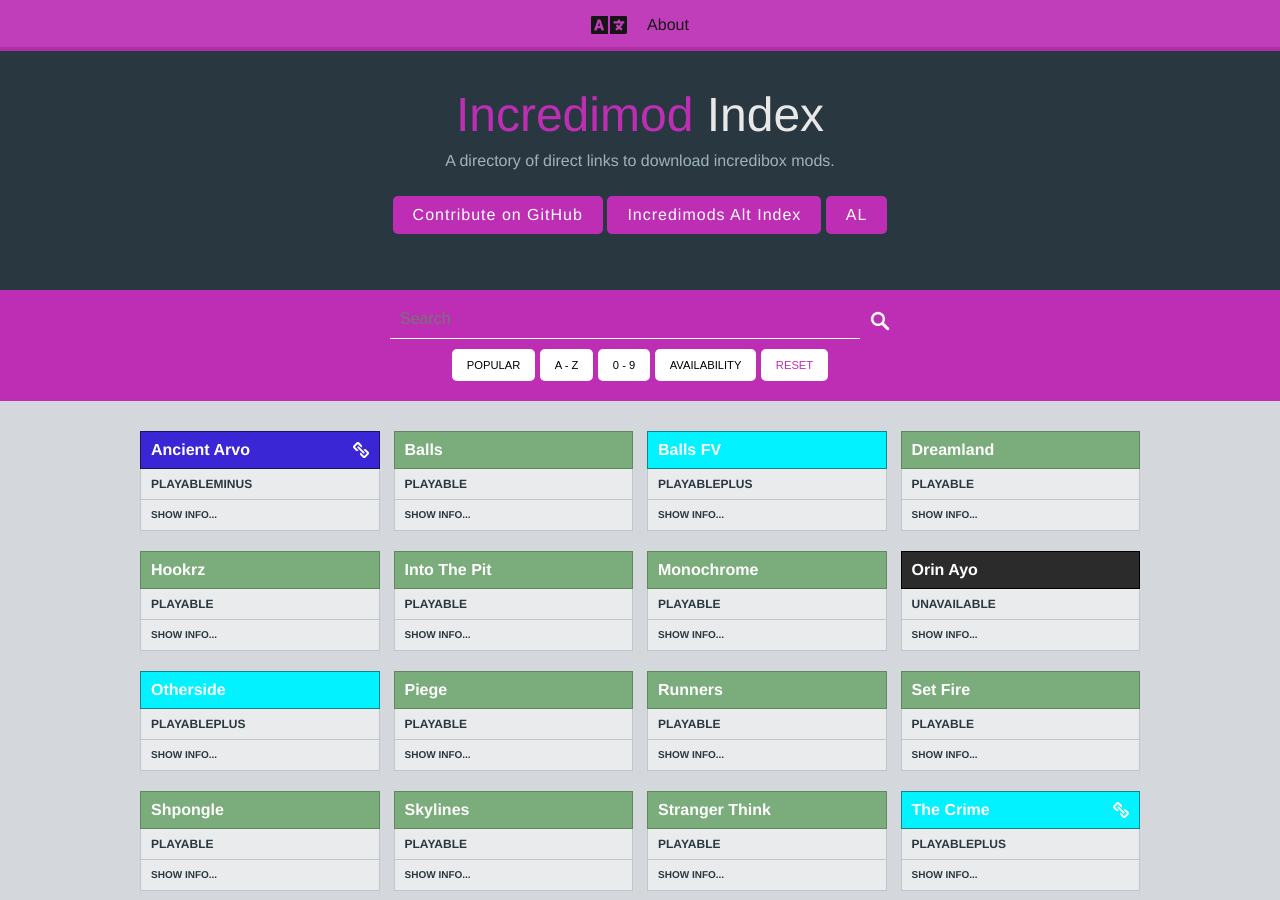
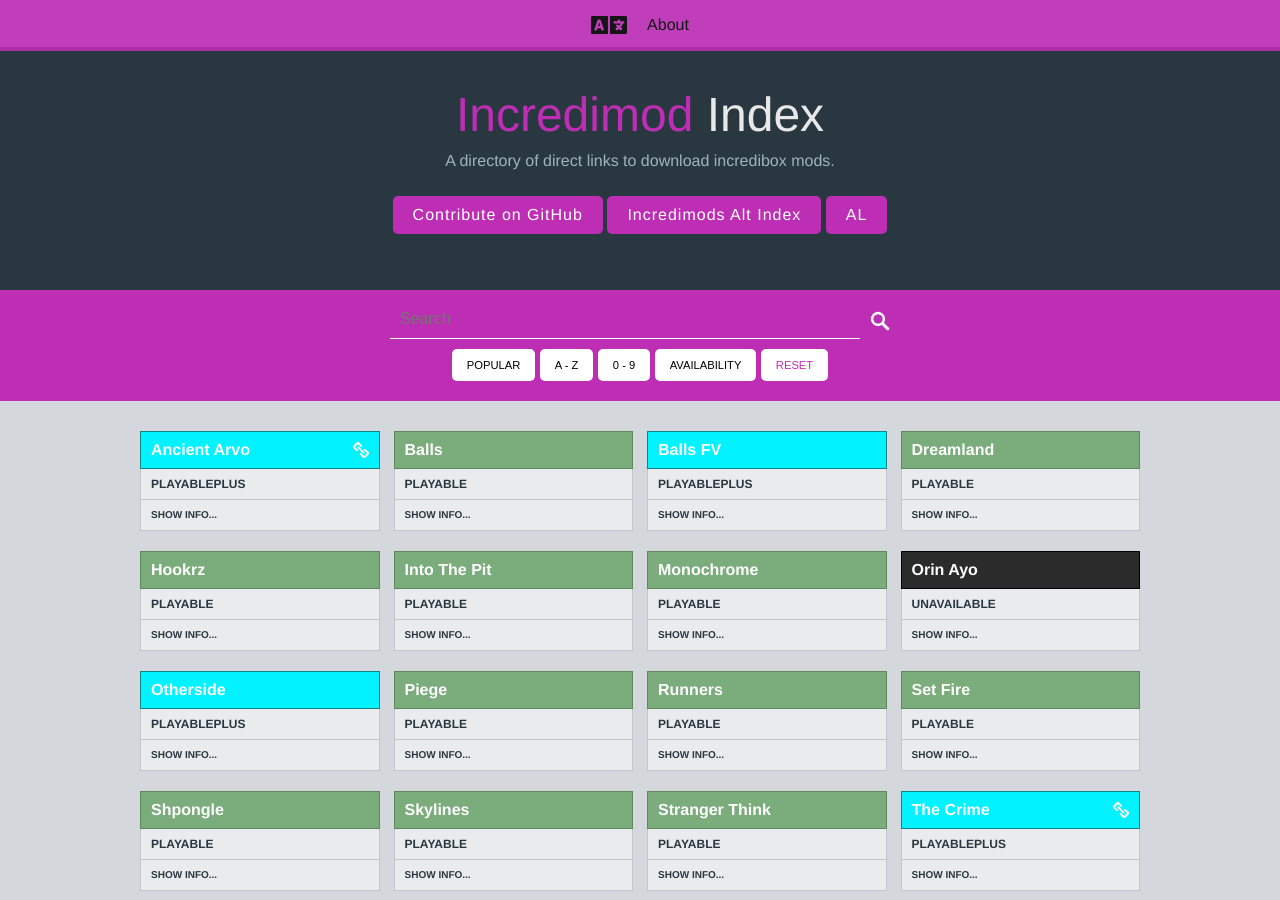
Before and after one commit to Incredimods/incredimods.github.io, a Jekyll site: the page built from _pages/index.html, in a window 1280 px wide and 900 px high. Built offline with Jekyll 4.4.1, drawn with Linux system fonts in a browser that asks for light colours.

Commit message:
Update sites.json

```diff
--- a/_data/sites.json
+++ b/_data/sites.json
@@ -2,9 +2,10 @@
     {
         "name": "Ancient Arvo",
         "url": "https://youtu.be/-oN_rqP11bk?si=buyCTBrZ81Rf536Z",
-        "availability": "playableminus",
+        "webapp": "https://incredimods.github.io/Ancient-Arvo",
         "android": "https://github.com/Incredimods/Ancient-Arvo/releases/download/Ancient-Arvo/Incredibox_Ancient-Arvo_mobile.apk",
         "windows": "https://github.com/Incredimods/Ancient-Arvo/releases/download/Ancient-Arvo/Incredibox_Ancient-Arvo.zip",
+        "availability": "playableplus",
         "creator": "Kelono",
         "youtube": "https://youtube.com/@keledhei",
         "names": ["ancient arvo"]
```
